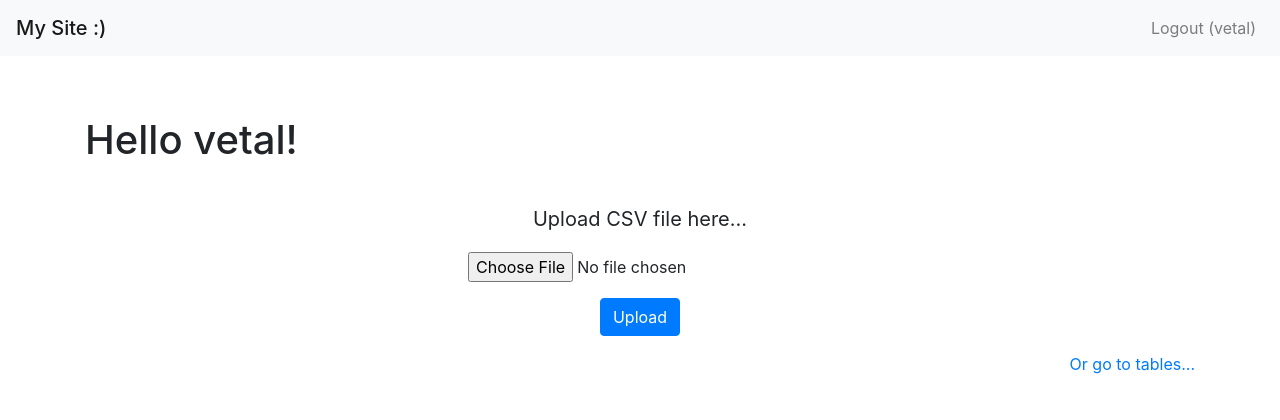
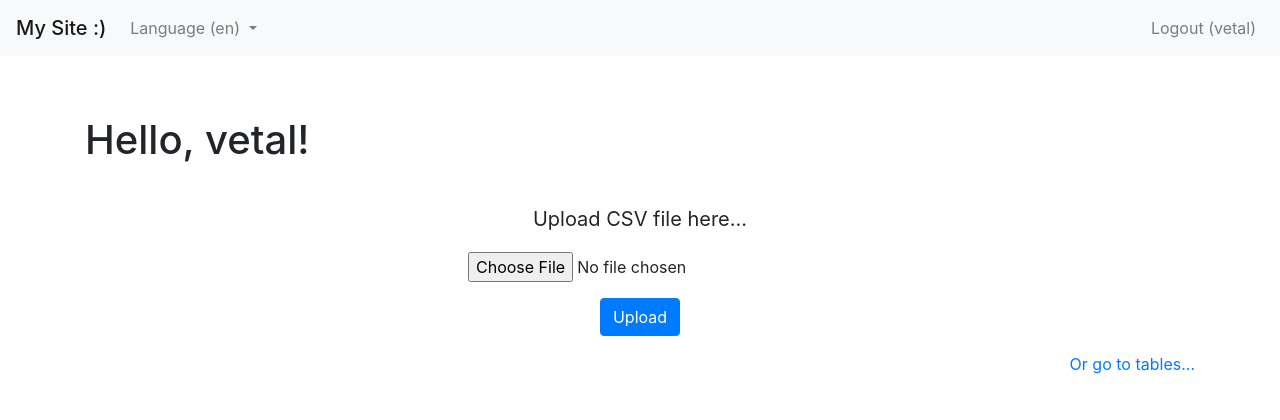
Before and after one commit to VetalCoder/TestUAEnergy, a Django app: page /csv/ in a window 1280 px wide. Shown: the top 420 px of the page. Run offline with Django 3.2, Linux system fonts and the light colour scheme; a user stored in the database is signed in; some libraries are stand-ins or nearby versions.

Commit message:
Add localization (for fun). Tuned project user to log in

```diff
--- a/TestUAEnergy/urls.py
+++ b/TestUAEnergy/urls.py
@@ -15,10 +15,11 @@ Including another URLconf
 """
 from django.contrib import admin
 from django.urls import path, include
+from .proj_views import SetLangView
 
 urlpatterns = [
     path('admin/', admin.site.urls),
-    # path('', TemplateView.as_view(template_name='base.html'), name='home'),
     path('', include('authorization.urls', namespace='authorization')),
     path('csv/', include('csv_worker.urls', namespace='csv_worker')),
+    path('set_language/<str:lang>/', SetLangView.as_view(), name='set_language')
 ]
--- a/authorization/templates/auth/login.html
+++ b/authorization/templates/auth/login.html
@@ -1,7 +1,8 @@
 {% extends 'base.html' %}
+{% load i18n %}
 
 {% block content %}
-    <h1 class="text-center" id="labelLogin">Login</h1>
+    <h1 class="text-center" id="labelLogin">{% trans 'Login' %}</h1>
     <form action=""  method="post">
         {% csrf_token %}
 
@@ -27,7 +28,7 @@
 
         <div class="form-group row">
             <div class="col-sm-4 text-center">
-                <button type="submit" class="btn btn-primary">Login</button>
+                <button type="submit" class="btn btn-primary">{% trans 'Login' %}</button>
             </div>
         </div>
     </form>
--- a/authorization/templates/auth/signup.html
+++ b/authorization/templates/auth/signup.html
@@ -1,7 +1,8 @@
 {% extends 'base.html' %}
+{% load i18n %}
 
 {% block content %}
-    <h1 class="text-center" id="labelSignup">Sign up</h1>
+    <h1 class="text-center" id="labelSignup">{% trans 'Sign up' %}</h1>
     <form action=""  method="post">
         {% csrf_token %}
 
@@ -25,7 +26,7 @@
 
         <div class="form-group row">
             <div class="col-sm-4 text-center">
-                <button type="submit" class="btn btn-primary">Sign up</button>
+                <button type="submit" class="btn btn-primary">{% trans 'Sign up' %}</button>
             </div>
         </div>
     </form>
--- a/authorization/validators.py
+++ b/authorization/validators.py
@@ -1,3 +1,6 @@
+from django.utils.translation import gettext as _
+
+
 class CheckPassForContainsNeededPassword:
     def __init__(self, username=None, password=None):
         self.username = username
@@ -9,4 +12,4 @@ class CheckPassForContainsNeededPassword:
             user.save()
 
     def get_help_text(self):
-        return f"Password in user '{self.username}' broken..."
+        return _("Password in user '{}' broken...").format(self.username)
--- a/csv_worker/forms.py
+++ b/csv_worker/forms.py
@@ -1,8 +1,9 @@
 from django.forms import Form, FileField
 from .validators import check_type_file, check_size_file
+from django.utils.translation import gettext_lazy as _
 
 
 class InputCSV(Form):
     required_css_class = 'form-control-file form-control-lg'
 
-    file = FileField(label="Upload CSV file here...", validators=[check_type_file, check_size_file])
+    file = FileField(label=_("Upload CSV file here..."), validators=[check_type_file, check_size_file])
--- a/csv_worker/templates/csv_worker/load_csv.html
+++ b/csv_worker/templates/csv_worker/load_csv.html
@@ -1,8 +1,9 @@
 {% extends 'base.html' %}
+{% load i18n %}
 
 {% block content %}
-    <h1>Hello {{ user.username }}!</h1>
-    <form enctype="multipart/form-data" method="post" action="">
+    <h1>{% trans 'Hello' %}, {{ user.username }}!</h1>
+    <form enctype="multipart/form-data" method="post" action="" lang="en">
         {% csrf_token %}
 
         <div class="form-group text-center">
@@ -12,12 +13,12 @@
 
         <div class="form-group row">
             <div class="col-6 offset-3 text-center">
-                <button type="submit" class="btn btn-primary">Upload</button>
+                <button type="submit" class="btn btn-primary">{% trans 'Upload' %}</button>
             </div>
         </div>
     </form>
     <div class="text-right">
-        <a href={% url 'csv_worker:view_csv' %}>Or go to tables...</a>
+        <a href={% url 'csv_worker:view_csv' %}>{% trans 'Or go to tables...' %}</a>
     </div>
 
 {% endblock %}
--- a/csv_worker/validators.py
+++ b/csv_worker/validators.py
@@ -1,11 +1,12 @@
 from django.core.validators import ValidationError
+from django.utils.translation import gettext as _
 
 
 def check_type_file(file):
     if ".csv" not in file.name:
-        raise ValidationError("This is not CSV file. CSV file must contains '.csv' extension.")
+        raise ValidationError(_("This is not CSV file. CSV file must contains '.csv' extension."))
 
 
 def check_size_file(file):
     if file.size > 10 * 1024 ** 2:  # more than 10 MB
-        raise ValidationError("File size is too big. Input file less that 10 MB.")
+        raise ValidationError(_("File size is too big. Input file less that 10 MB."))
--- a/csv_worker/views.py
+++ b/csv_worker/views.py
@@ -1,6 +1,8 @@
 from django.shortcuts import redirect
 from django.views.generic.edit import FormView
 from django.views.generic.base import TemplateView
+
+from django.utils.translation import gettext as _
 
 from .forms import InputCSV
 from . import dbhelper
@@ -52,9 +54,9 @@ class ShowTablesView(TemplateView):
                 context[f'table{index}_name'] = name
                 context[f'table{index}_data'] = data
         except dbhelper.TableDoesNotExists:
-            context['table_does_not_exists'] = 'No one CSV file loaded before...'
+            context['table_does_not_exists'] = _('No one CSV file loaded before...')
 
-        context['table3_name'] = 'Random unique symbols'
+        context['table3_name'] = _('Random unique symbols')
         unique_symbols = list(map(chr, random.sample(range(0xd7ff), 16)))  # to 0x10ffff, if needed
         context['table3_data'] = collections.OrderedDict(
             [(f'Sym {index}', value) for index, value in zip(range(1, 17), unique_symbols)]
--- a/templates/base.html
+++ b/templates/base.html
@@ -1,4 +1,8 @@
 {% load static %}
+{% load i18n %}
+
+{% get_current_language as LANGUAGE_CODE %}
+
 <!DOCTYPE html>
 <html lang="en">
 <head>
@@ -11,25 +15,43 @@
 <body>
     <nav class="navbar sticky-top navbar-expand-sm navbar-light bg-light">
         <a class="navbar-brand mb-0 h1" href=
-            {% if user.is_authenticated %}{% url 'csv_worker:home' %}{% else %}{% url 'authorization:home' %}{% endif %}>
-        My Site :) </a>
+                {% if user.is_authenticated %}{% url 'csv_worker:home' %}{% else %}
+                    {% url 'authorization:home' %}{% endif %}>
+            {% trans 'My Site :)' %} </a>
         <button class="navbar-toggler" type="button" data-toggle="collapse" data-target="#navbarSupportedContent"
                 aria-controls="navbarSupportedContent" aria-expanded="false" aria-label="Toggle navigation">
             <span class="navbar-toggler-icon"></span>
         </button>
 
         <div class="collapse navbar-collapse" id="navbarSupportedContent">
+            <ul class="navbar-nav mr-auto">
+                <li class="nav-item dropdown">
+                    <a class="nav-link dropdown-toggle" href="#" id="navbarDropdown" role="button" data-toggle="dropdown"
+                       aria-haspopup="true" aria-expanded="false">
+                        {% trans 'Language' %} ({{ LANGUAGE_CODE }})
+                    </a>
+                    <div class="dropdown-menu" aria-labelledby="navbarDropdown">
+                        <a class="dropdown-item" href={% url 'set_language' lang='en' %}>
+                            {% language 'en' %}{% trans 'English' %}{% endlanguage %}</a>
+                        <a class="dropdown-item" href={% url 'set_language' lang='ru' %}>
+                            {% language 'ru' %}{% trans 'Russian' %}{% endlanguage %}</a>
+                        <a class="dropdown-item" href={% url 'set_language' lang='uk' %}>
+                            {% language 'uk' %}{% trans 'Ukrainian' %}{% endlanguage %}</a>
+                    </div>
+                </li>
+            </ul>
             <ul class="navbar-nav ml-auto">
                 {% if not user.is_authenticated %}
                     <li class="nav-item">
-                    <a class="nav-link" href={% url 'authorization:signup' %}>Sign Up</a>
+                        <a class="nav-link" href={% url 'authorization:signup' %}>{% trans 'Sign Up' %}</a>
                     </li>
                     <li class="nav-item">
-                    <a class="nav-link" href={% url 'authorization:login' %}>Login</a>
+                        <a class="nav-link" href={% url 'authorization:login' %}>{% trans 'Login' %}</a>
                     </li>
                 {% else %}
                     <li class="nav-item">
-                    <a class="nav-link" href={% url 'authorization:logout' %}>Logout ({{ user.username }})</a>
+                        <a class="nav-link" href={% url 'authorization:logout' %}>{% trans 'Logout' %}
+                            ({{ user.username }})</a>
                     </li>
                 {% endif %}
             </ul>
@@ -38,13 +60,13 @@
 
     <div class="container">
         {% block content %}
-        <p class="lead">Welcome! Please Login or Signup to continue...</p>
+            <p class="lead">{% trans 'Welcome! Please Login or Signup to continue...' %}</p>
         {% endblock %}
     </div>
 
     <footer class="footer">
         <div class="container text-center">
-        <span>Created by Lysenko Vitaliy. (2019)</span>
+            <span>{% trans 'Created by Lysenko Vitaliy. (2019)' %}</span>
         </div>
     </footer>
 
```
Also changed, not shown: TestUAEnergy/proj_views.py (added, +13 -0 lines), TestUAEnergy/settings.py (+22 -5 lines), authorization/forms.py (+4 -3 lines), csv_worker/templates/csv_worker/tables.html (+6 -5 lines), locales/en/LC_MESSAGES/django.po (added), locales/ru/LC_MESSAGES/django.po (added), locales/uk/LC_MESSAGES/django.po (added). Lines whose indentation alone changed are shown as unchanged.
